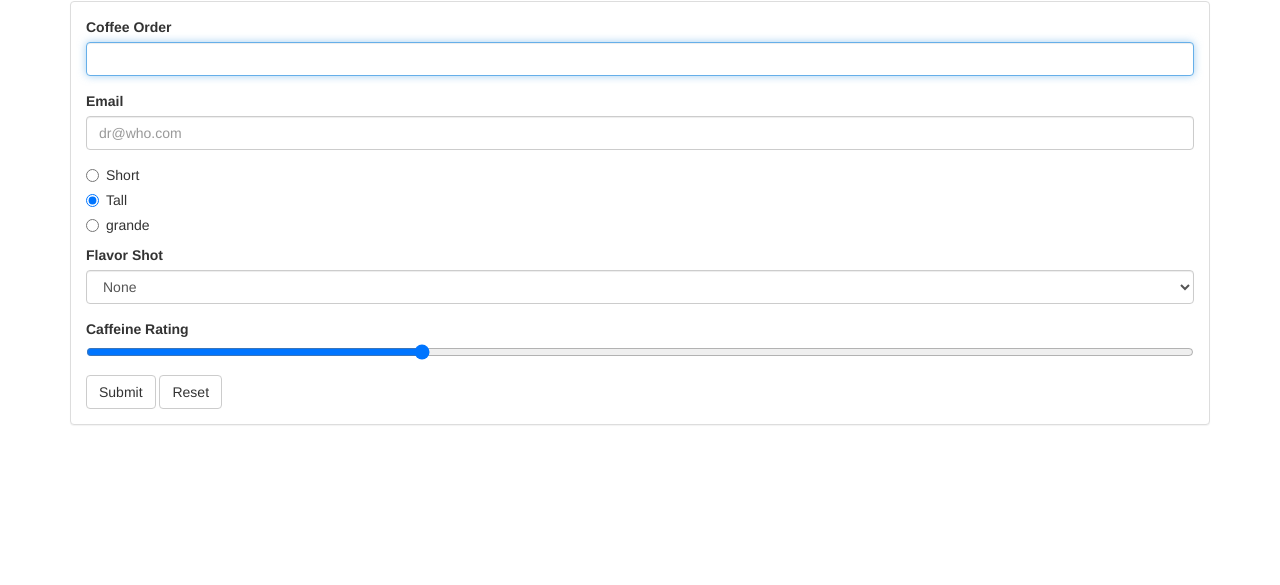
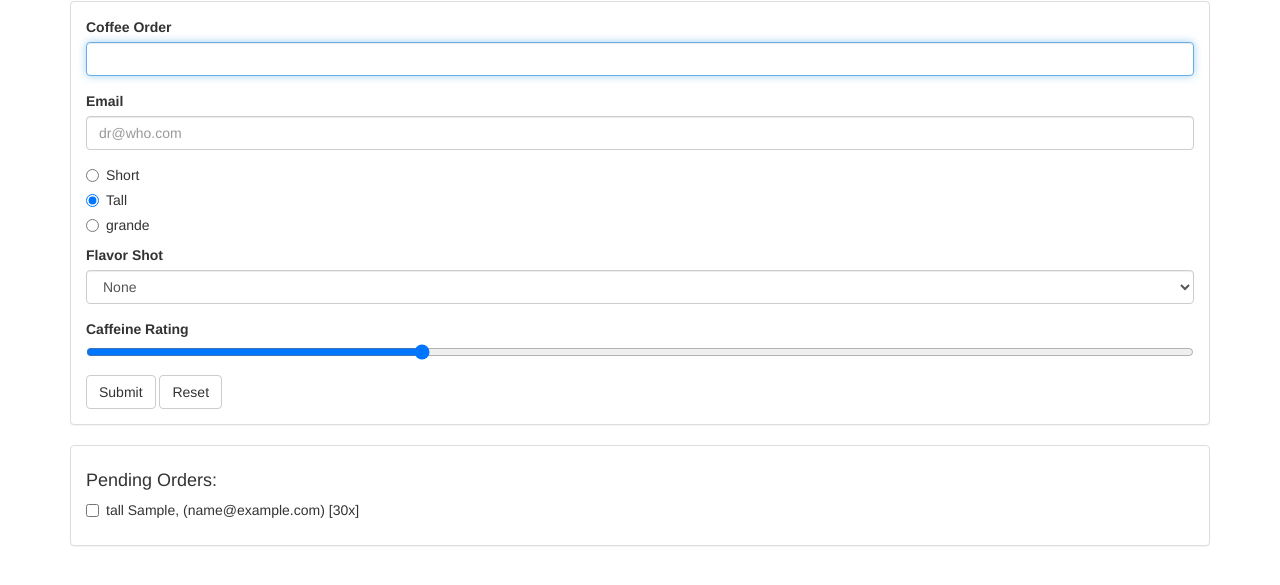
Before and after one commit to jhtrn/coffeerun, a plain HTML site: page index.html in a window 1280 px wide. Both pictures are taken after typing "Sample", "name@example.com" into the empty fields and a click on the button "Submit". Shown: the part 69-654 px from the top of the page. Drawn offline with nearby package versions, Linux system fonts and the light colour scheme.

Commit message:
Chapter 11: From Data to DOM, Created checklist of orders

```diff
--- a/index.html
+++ b/index.html
@@ -4,8 +4,7 @@
 <head>
   <meta charset="utf-8">
   <title>coffeerun</title>
-  <link rel="stylesheet" href="https://cdnjs.cloudflare.com/ajax/libs/twitter-bootst
-rap/3.3.6/css/bootstrap.min.css">
+  <link rel="stylesheet" href="https://cdnjs.cloudflare.com/ajax/libs/twitter-bootstrap/3.3.6/css/bootstrap.min.css">
 </head>
 
 <body class="container">
@@ -63,8 +62,16 @@ rap/3.3.6/css/bootstrap.min.css">
         </form>
       </div>
     </div>
+    <div class="panel panel-default">
+        <div class="panel-body">
+          <h4>Pending Orders:</h4>
+          <div data-coffee-order="checklist">
+          </div>
+        </div>
+      </div>
   </section>
   <script src="https://cdnjs.cloudflare.com/ajax/libs/jquery/2.1.4/jquery.min.js" charset="utf-8"></script>
+  <script src="scripts/checklist.js" charset="utf-8"></script>
   <script src="scripts/formhandler.js" charset="utf-8"></script>
   <script src="scripts/datastore.js" charset="utf-8"></script>
   <script src="scripts/truck.js" charset="utf-8"></script>
--- /dev/null
+++ b/scripts/checklist.js
@@ -0,0 +1,74 @@
+(function(window) {
+  "use strict";
+  var App = window.App || {};
+  var $ = window.jQuery;
+
+  function CheckList(selector) {
+    if (!selector) {
+      throw new Error("No selector provided");
+    }
+    this.$element = $(selector);
+    if (this.$element.length === 0) {
+      throw new Error("Could not find element with selector: " + selector);
+    }
+  }
+
+  CheckList.prototype.addClickHandler = function (fn) {
+    this.$element.on("click", "input", function (event) {
+      var email = event.target.value;
+      this.removeRow(email);
+      fn(email);
+    }.bind(this));
+  };
+
+  CheckList.prototype.addRow = function(coffeeOrder) {
+    // Remove any existing rows that match the email address
+    this.removeRow(coffeeOrder.emailAddress);
+
+    // Create a new instance of a row, using the coffee order info
+    var rowElement = new Row(coffeeOrder);
+
+    // Add the new row instance"s $element property to the checklist
+    this.$element.append(rowElement.$element);
+  };
+
+  CheckList.prototype.removeRow = function(email) {
+    this.$element
+      .find("[value='" + email + "']")
+      .closest("[data-coffee-order='checkbox']")
+      .remove();
+  };
+
+  function Row(coffeeOrder) {
+    var $div = $("<div></div>", {
+      "data-coffee-order": "checkbox",
+      "class": "checkbox"
+    });
+
+    var $label = $("<label></label>");
+
+    var $checkbox = $("<input></input>", {
+      type: "checkbox",
+      value: coffeeOrder.emailAddress
+    });
+
+    var description = coffeeOrder.size + " ";
+    if (coffeeOrder.flavor) {
+      description += coffeeOrder.flavor + " ";
+    }
+    description += coffeeOrder.coffee + ", ";
+    description += " (" + coffeeOrder.emailAddress + ")";
+    description += " [" + coffeeOrder.strength + "x]";
+
+    $label.append($checkbox);
+    $label.append(description);
+    $div.append($label);
+
+    // make subtree available as a property of instance because
+    // constructors should never have return statement
+    this.$element = $div;
+  }
+
+  App.CheckList = CheckList;
+  window.App = App;
+})(window);
--- a/scripts/main.js
+++ b/scripts/main.js
@@ -1,16 +1,21 @@
 (function(window) {
   "use strict";
   var FORM_SELECTOR = "[data-coffee-order = \"form\"]";
+  var CHECKLIST_SELECTOR = "[data-coffee-order=\"checklist\"]";
   var App = window.App;
   var Truck = App.Truck;
   var DataStore = App.DataStore;
   var FormHandler = App.FormHandler;
+  var CheckList = App.CheckList;
   var myTruck = new Truck("ncc-1701", new DataStore());
   window.myTruck = myTruck;
+  var checkList = new CheckList(CHECKLIST_SELECTOR);
+  checkList.addClickHandler(myTruck.deliverOrder.bind(myTruck));
   var formHandler = new FormHandler(FORM_SELECTOR);
 
   // bind the method reference so its owner is myTruck
-  formHandler.addSubmitHandler(myTruck.createOrder.bind(myTruck));
-  /* eslint-disable no-console */
-  console.log(formHandler);
+  formHandler.addSubmitHandler(function (data) {
+    myTruck.createOrder.call(myTruck, data);
+    checkList.addRow.call(checkList, data);
+  });
 })(window);
--- a/scripts/truck.js
+++ b/scripts/truck.js
@@ -9,13 +9,13 @@
 
   Truck.prototype.createOrder = function(order) {
     /* eslint-disable no-console */
-    console.log("Adding order for" + order.emailAddress);
+    console.log("Adding order for " + order.emailAddress);
     /* eslint-disable no-console */
     this.db.add(order.emailAddress, order);
   };
 
   Truck.prototype.deliverOrder = function(customerId) { //customerId = emailAddr
-    console.log("Delivering order for" + customerId);
+    console.log("Delivering order for " + customerId);
     this.db.remove(customerId);
   };
 
```
